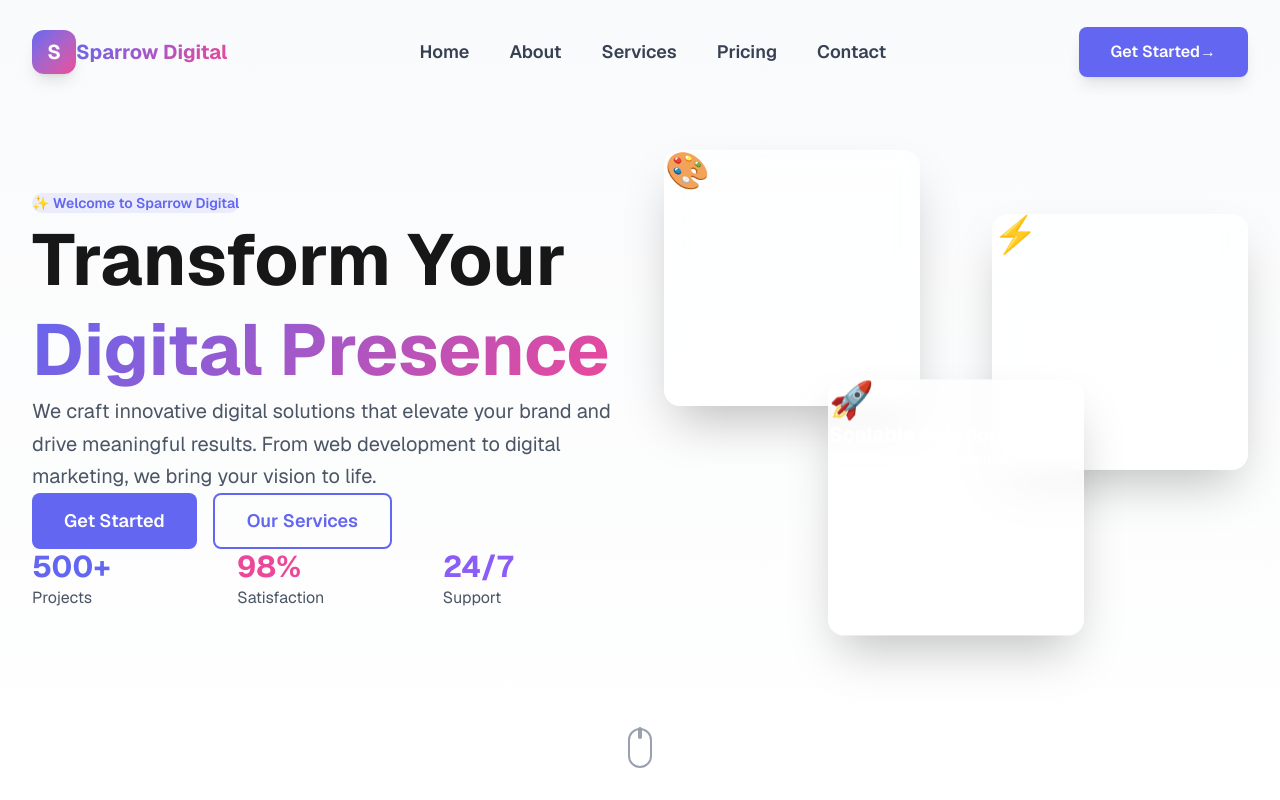
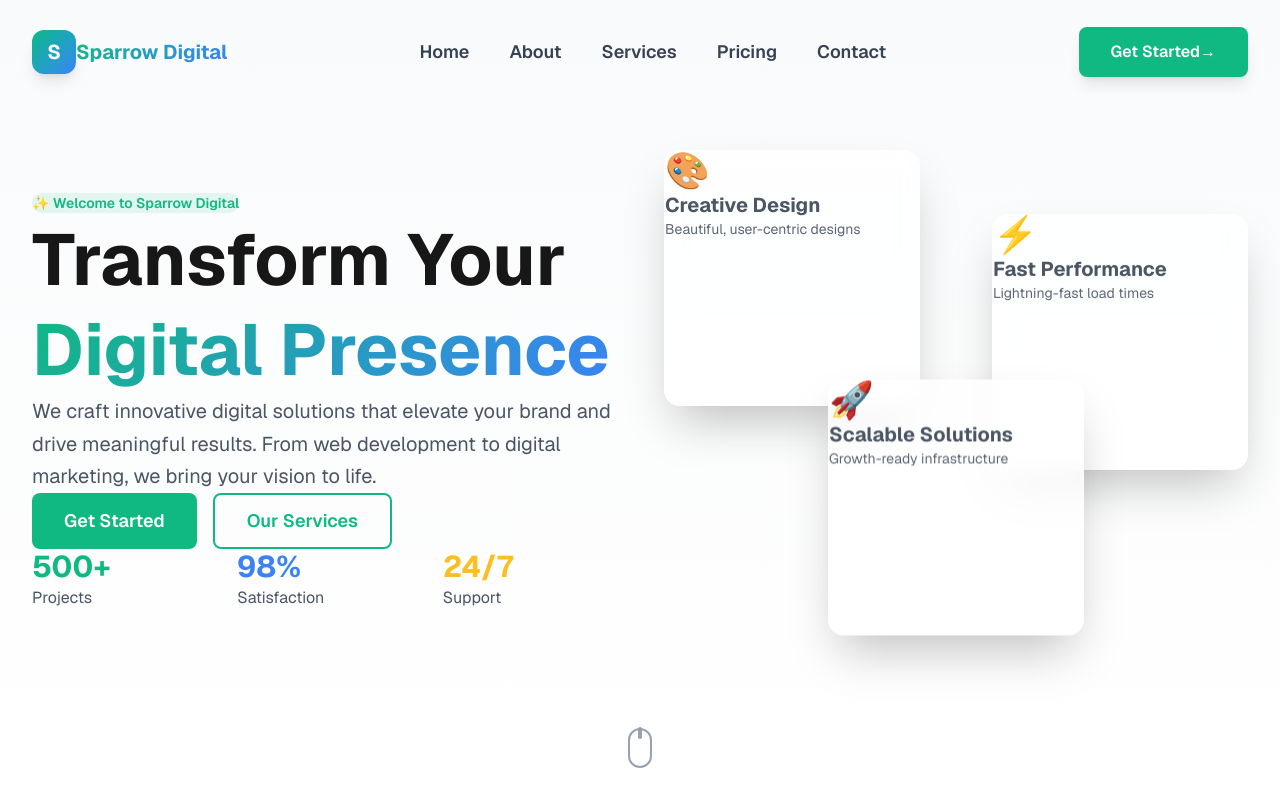
Before and after one commit to KChoi0720/Sparrow_Digital_Tech, a Next.js app: page / in a window 1280 px wide. Shown: the top 800 px of the page. Built offline with nearby package versions, Linux system fonts and the light colour scheme.

Commit message:
change primary color style

```diff
--- a/app/globals.css
+++ b/app/globals.css
@@ -1,18 +1,18 @@
 @import "tailwindcss";
 
 :root {
-  /* Theme Colors - 主题色系统 */
-  --primary: #6366f1; /* 靛蓝色 - 主色调 */
-  --primary-light: #818cf8;
-  --primary-dark: #4f46e5;
+  /* Theme Colors - 主题色系统 (绿蓝黄时尚配色) */
+  --primary: #10b981; /* 翠绿色 - 现代活力主色 */
+  --primary-light: #34d399;
+  --primary-dark: #059669;
 
-  --secondary: #ec4899; /* 粉色 - 辅助色 */
-  --secondary-light: #f472b6;
-  --secondary-dark: #db2777;
+  --secondary: #3b82f6; /* 科技蓝 - 专业可靠辅助色 */
+  --secondary-light: #60a5fa;
+  --secondary-dark: #2563eb;
 
-  --accent: #8b5cf6; /* 紫色 - 强调色 */
-  --accent-light: #a78bfa;
-  --accent-dark: #7c3aed;
+  --accent: #fbbf24; /* 明黄色 - 醒目强调色 */
+  --accent-light: #fcd34d;
+  --accent-dark: #f59e0b;
 
   /* Neutral Colors */
   --background: #fafafa;
--- a/app/page.tsx
+++ b/app/page.tsx
@@ -73,21 +73,21 @@ export default function Home() {
               <div className="relative w-full h-[500px]">
                 {/* Floating Cards */}
                 <div className="absolute top-0 left-0 w-64 h-64 bg-linear-to-br from-primary to-primary-dark rounded-2xl shadow-2xl animate-float p-6 glass-effect">
-                  <div className="text-white">
+                  <div className="text-gray-600">
                     <div className="text-4xl mb-2">🎨</div>
                     <h3 className="text-xl font-bold mb-2">Creative Design</h3>
                     <p className="text-sm opacity-90">Beautiful, user-centric designs</p>
                   </div>
                 </div>
                 <div className="absolute top-20 right-0 w-64 h-64 bg-linear-to-br from-secondary to-secondary-dark rounded-2xl shadow-2xl animate-float p-6 glass-effect" style={{ animationDelay: '1s' }}>
-                  <div className="text-white">
+                  <div className="text-gray-600">
                     <div className="text-4xl mb-2">⚡</div>
                     <h3 className="text-xl font-bold mb-2">Fast Performance</h3>
                     <p className="text-sm opacity-90">Lightning-fast load times</p>
                   </div>
                 </div>
                 <div className="absolute bottom-0 left-1/2 -translate-x-1/2 w-64 h-64 bg-linear-to-br from-accent to-accent-dark rounded-2xl shadow-2xl animate-float p-6 glass-effect" style={{ animationDelay: '2s' }}>
-                  <div className="text-white">
+                  <div className="text-gray-600">
                     <div className="text-4xl mb-2">🚀</div>
                     <h3 className="text-xl font-bold mb-2">Scalable Solutions</h3>
                     <p className="text-sm opacity-90">Growth-ready infrastructure</p>
```
